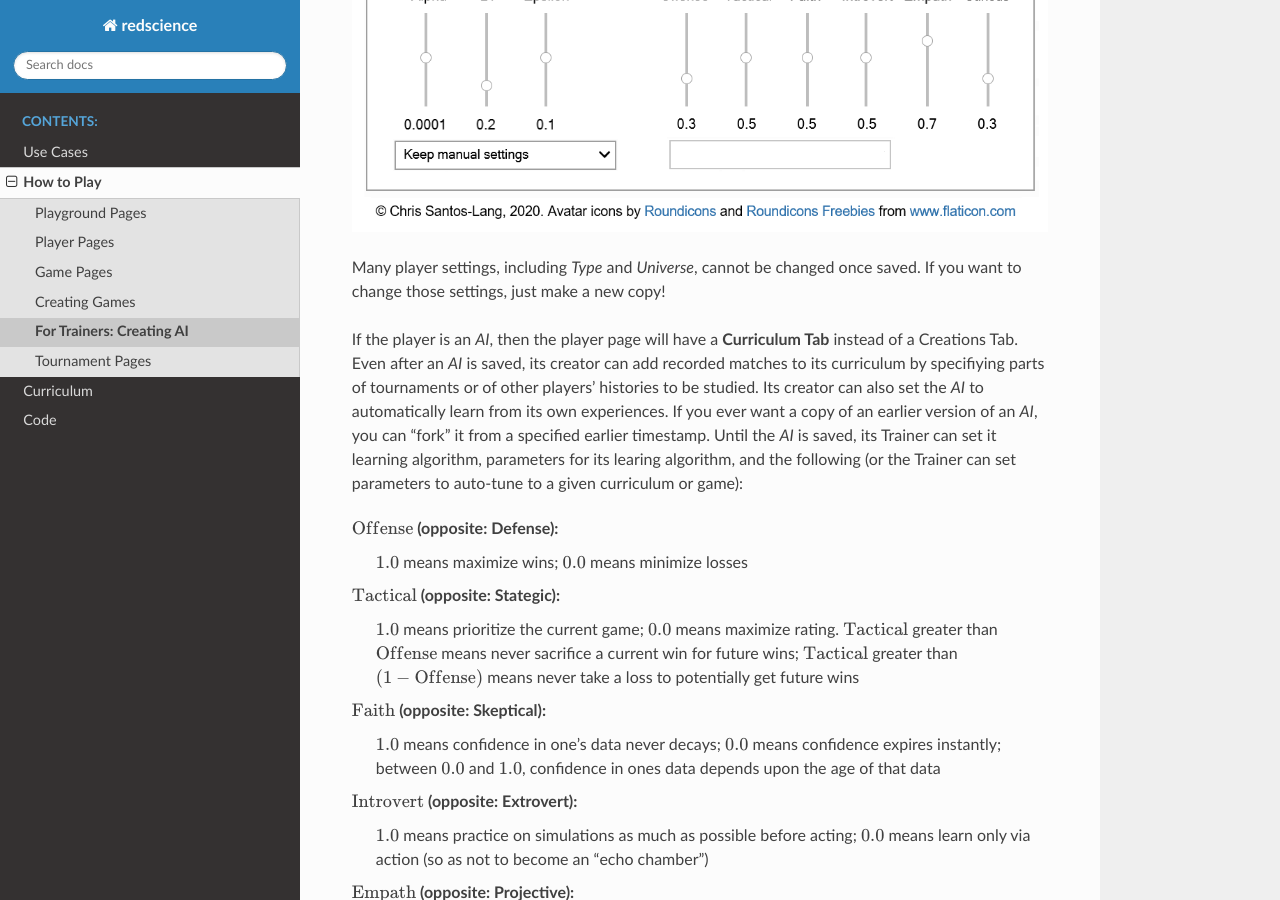
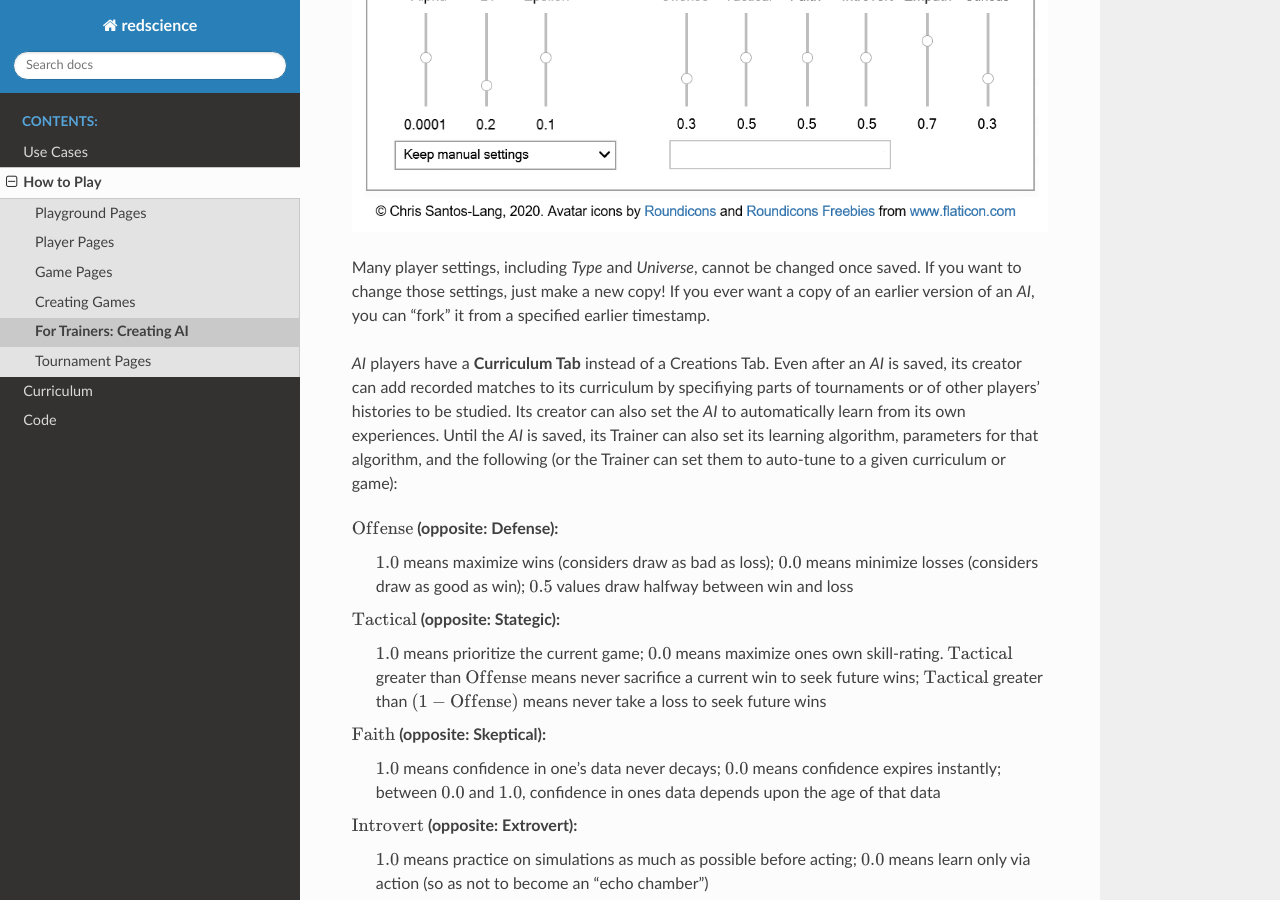
Before and after one commit to ChrisSantosLang/redscience, a Sphinx documentation site: the page built from docs/source/playerfactory.rst, in a window 1280 px wide and 900 px high, scrolled down 831 px. Built offline with Sphinx 7.4.7 and the Read the Docs theme 2.0.0, drawn with Linux system fonts in a browser that asks for light colours; some of the changed text lies outside the part shown.

Commit message:
Update playerfactory.rst

```diff
--- a/docs/source/playerfactory.rst
+++ b/docs/source/playerfactory.rst
@@ -2,37 +2,41 @@
 For Trainers: Creating AI
 =========================
 
-Any user can use any *AI*, *Team*, or *Corp* as a tool to help them
-:doc:`play <play>`, but only Trainers see a **Copy** button on the
-:doc:`pages <player>` of each such tool to create a duplicate which
-the Trainer can adjust (until it is saved). Finding/creating the best tools
+Any user can use any *AI*, *Team*, or *Corp* as a
+:doc:`tool to help them play <play>`, but only Trainers see a **Copy** button on the
+:doc:`page <player>` of each such tool to create a duplicate which
+that Trainer can adjust (until it is saved). Finding/refining the best tools
 may be the most powerful way to raise one's :doc:`rankings <game>`.
 
 .. image:: releases/images/CurriculumSimple.png
 
 Many player settings, including *Type* and *Universe*, cannot be changed
 once saved. If you want to change those settings, just make a new copy!
+If you ever want a copy of an earlier version of an *AI*, you can "fork"
+it from a specified earlier timestamp.
 
-If the player is an *AI*, then the player page will have a **Curriculum Tab**
+*AI* players have a **Curriculum Tab**
 instead of a Creations Tab. Even after an *AI* is saved, its creator
 can add recorded matches to its curriculum by specifiying parts of
 tournaments or of other players' histories to be studied. Its creator
 can also set the *AI* to automatically learn from its own experiences.
-If you ever want a copy of an earlier version of an *AI*, you can "fork"
-it from a specified earlier timestamp. Until the *AI* is saved, its Trainer
-can set it learning algorithm, parameters for its learing algorithm, and the
-following (or the Trainer can set parameters to auto-tune to a given curriculum
+Until the *AI* is saved, its Trainer
+can also set its learning algorithm, parameters for that algorithm, and the
+following (or the Trainer can set them to auto-tune to a given curriculum
 or game):
 
 :math:`\text{Offense}` (opposite: Defense):
-  :math:`1.0` means maximize wins; :math:`0.0` means minimize losses
+  :math:`1.0` means maximize wins (considers draw as bad as loss);
+  :math:`0.0` means minimize losses (considers draw as good as win);
+  :math:`0.5` values draw halfway between win and loss
 
 :math:`\text{Tactical}` (opposite: Stategic):
-  :math:`1.0` means prioritize the current game; :math:`0.0` means maximize rating.
+  :math:`1.0` means prioritize the current game; :math:`0.0` means maximize
+  ones own skill-rating.
   :math:`\text{Tactical}` greater than :math:`\text{Offense}` means
-  never sacrifice a current win for future wins;
+  never sacrifice a current win to seek future wins;
   :math:`\text{Tactical}` greater than :math:`(1 - \text{Offense})`
-  means never take a loss to potentially get future wins
+  means never take a loss to seek future wins
 
 :math:`\text{Faith}` (opposite: Skeptical):
   :math:`1.0` means confidence in one's data never decays; :math:`0.0` means
```
